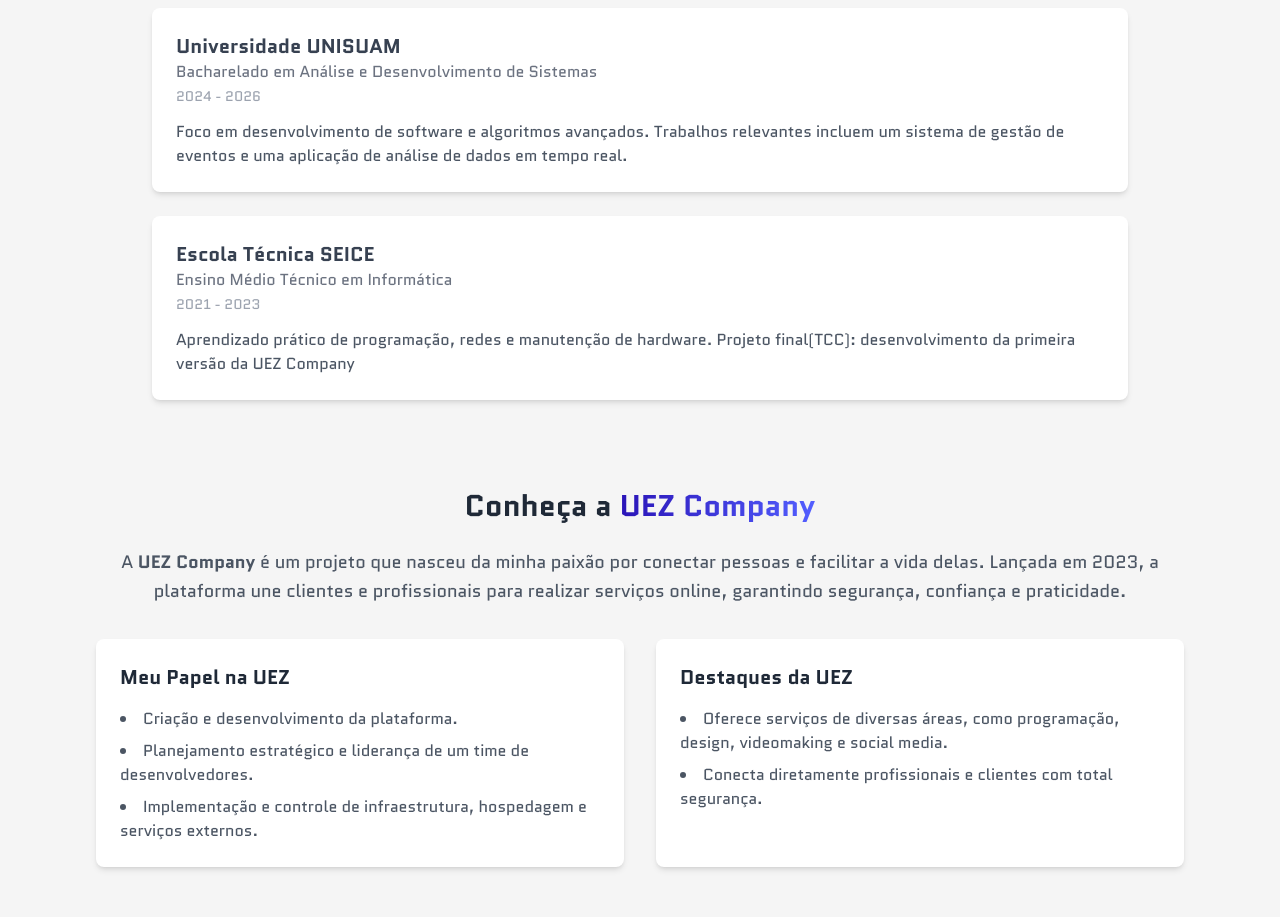
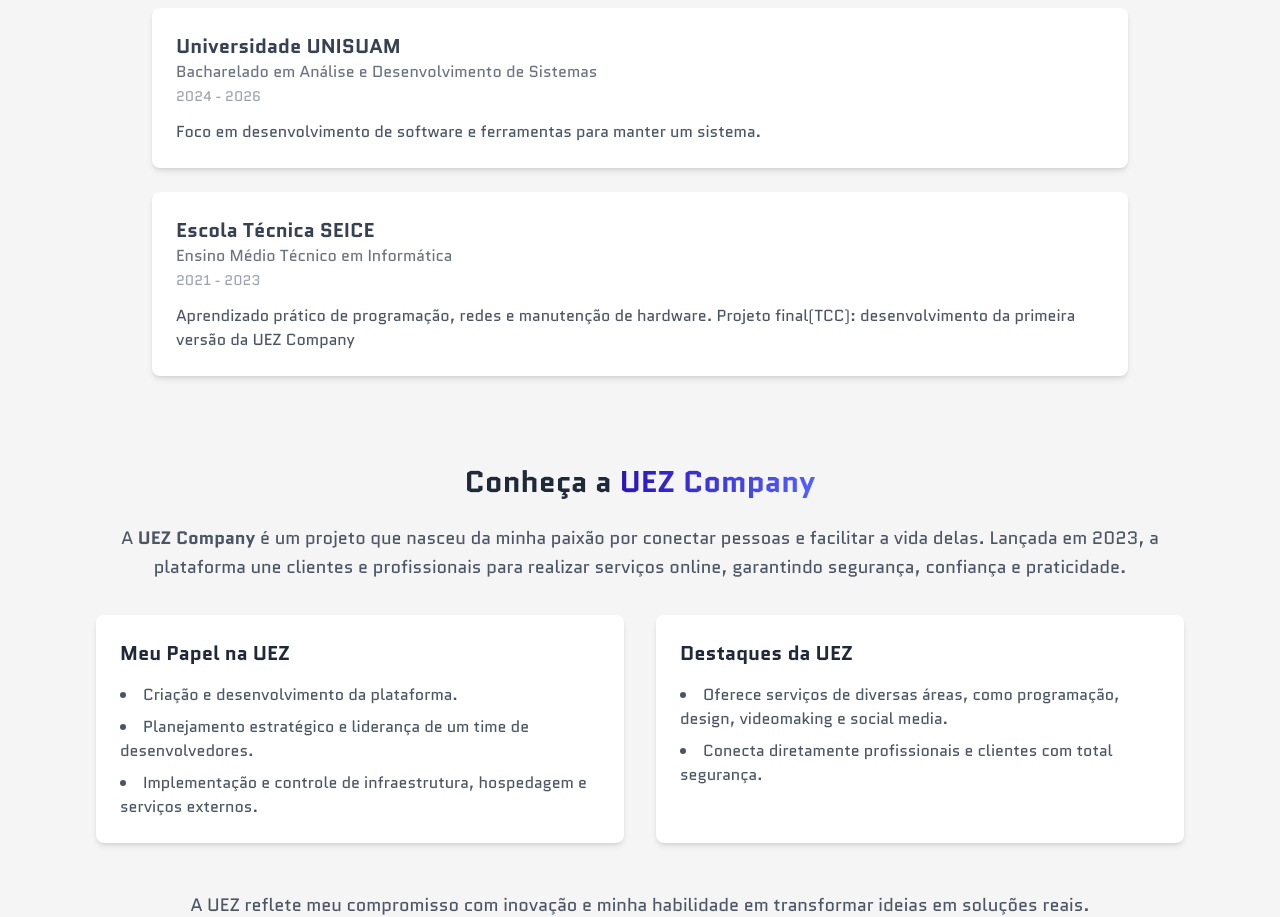
Before and after one commit to jdavidoliveira/portfolio, a Next.js app: page / in a window 1280 px wide. Shown: the part 2880-3797 px from the top of the page. Built offline with nearby package versions, Linux system fonts and the light colour scheme.

Commit message:
fix: update education description for clarity and relevance

```diff
--- a/src/data/education.ts
+++ b/src/data/education.ts
@@ -6,7 +6,7 @@
     degree: 'Bacharelado em Análise e Desenvolvimento de Sistemas',
     period: '2024 - 2026',
     description:
-      'Foco em desenvolvimento de software e algoritmos avançados. Trabalhos relevantes incluem um sistema de gestão de eventos e uma aplicação de análise de dados em tempo real.'
+      'Foco em desenvolvimento de software e ferramentas para manter um sistema.'
   },
   {
     institution: 'Escola Técnica SEICE',
```
